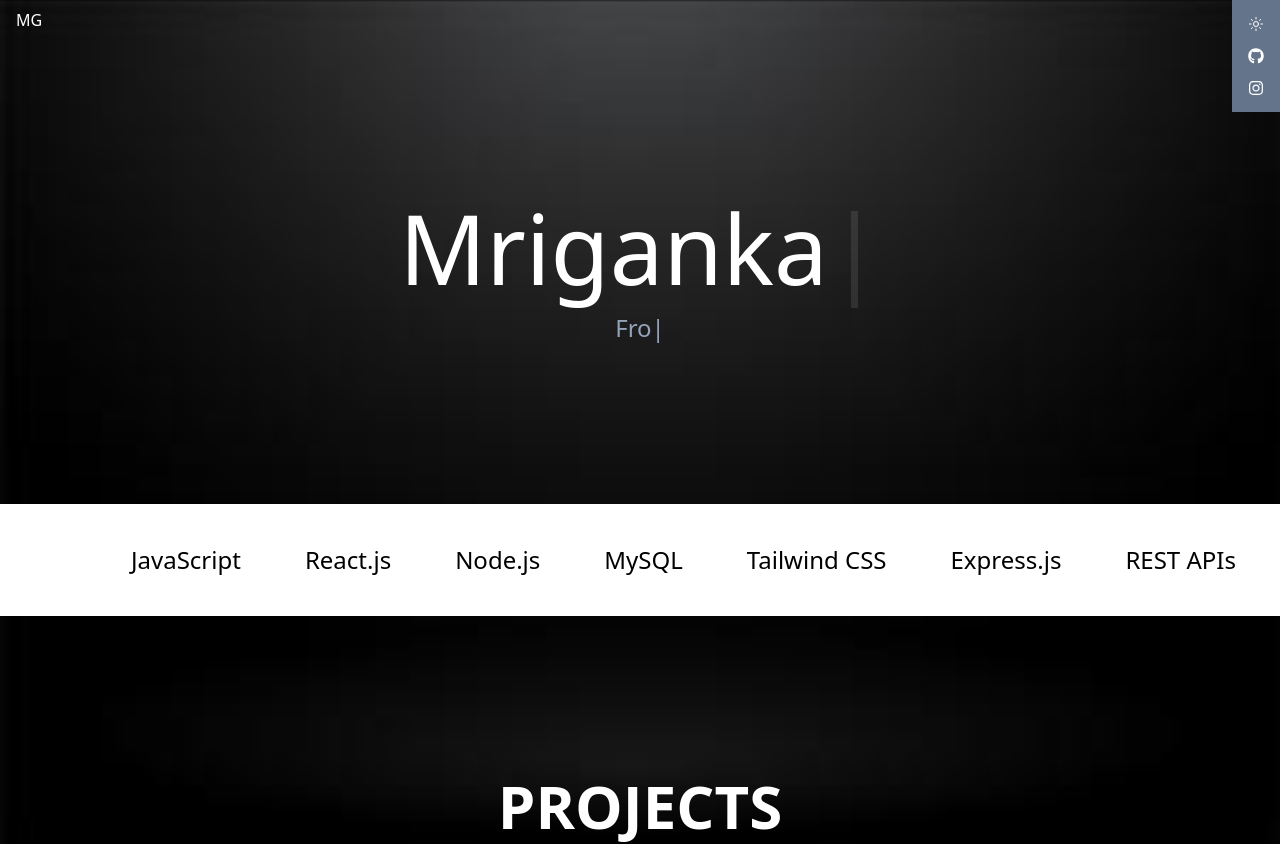
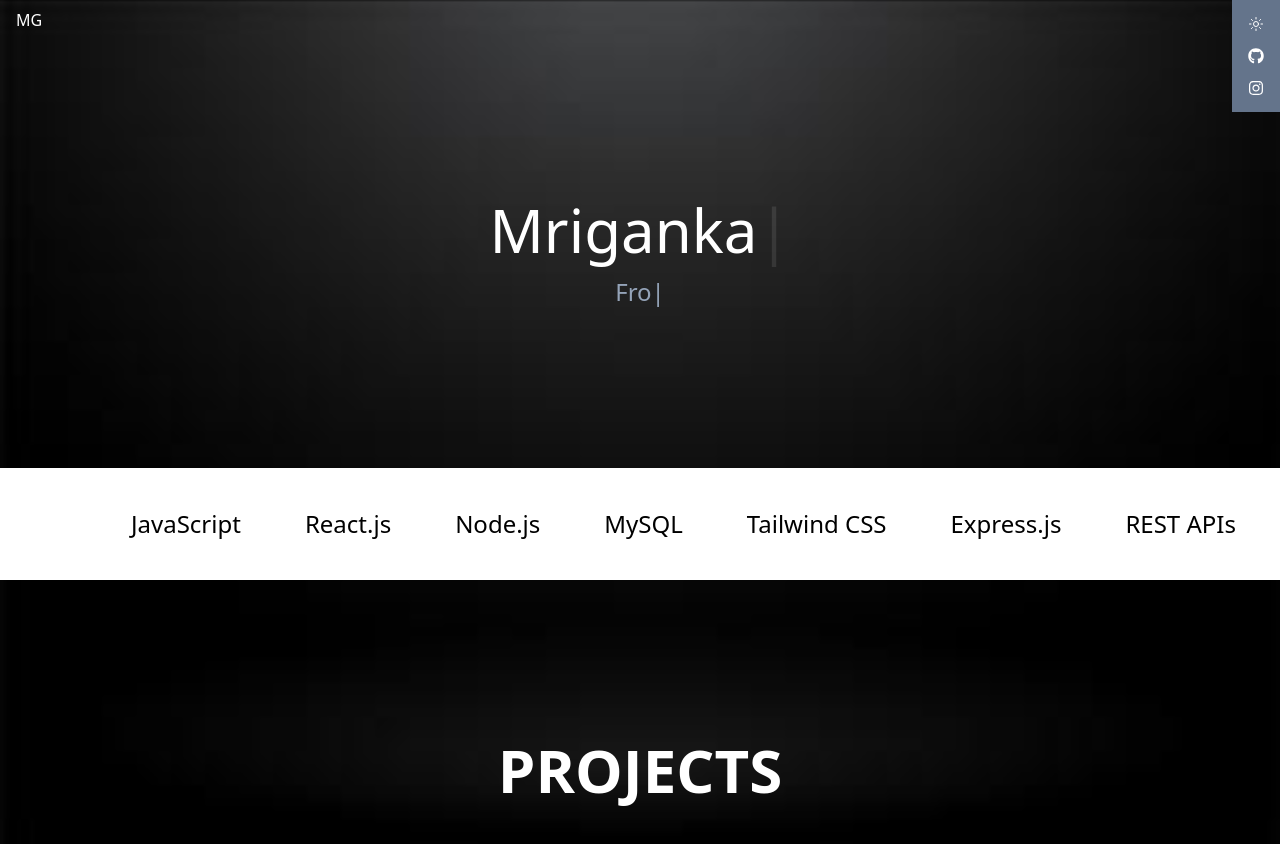
Before and after one commit to turtlebeasts/mriganka-portfolio, a React (Vite) app: page / in a window 1280 px wide. Shown: the top 844 px of the page. Built offline with nearby package versions, Linux system fonts and the light colour scheme.

Commit message:
Heading text size changed

```diff
--- a/src/components/HeroSection.jsx
+++ b/src/components/HeroSection.jsx
@@ -3,7 +3,7 @@ import { ReactTyped } from "react-typed";
 export default function HeroSection() {
   return (
     <div className="text-white py-40 flex flex-col justify-center items-center space-y-4">
-      <h1 className="text-8xl">
+      <h1 className="text-6xl">
         <ReactTyped strings={["Mriganka"]} typeSpeed={40} />
       </h1>
       <h4 className="text-2xl text-slate-400">
```
